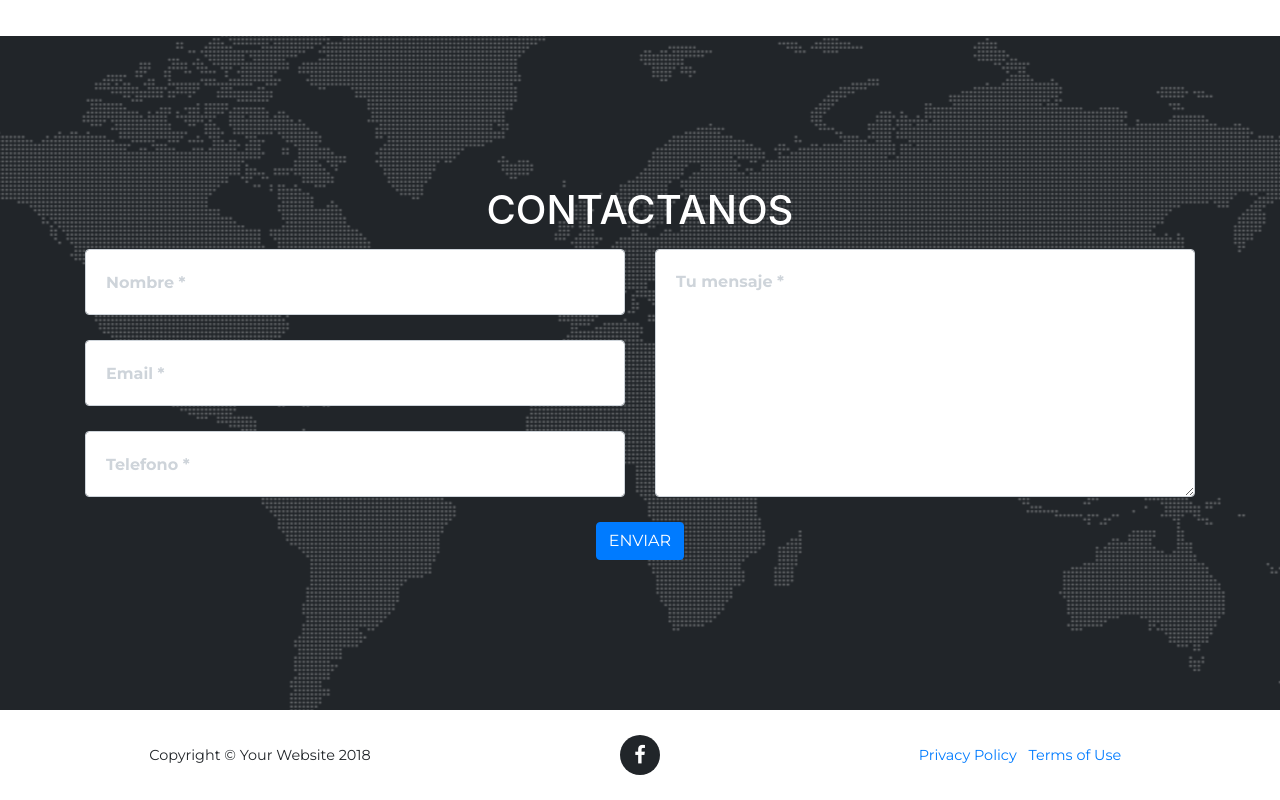
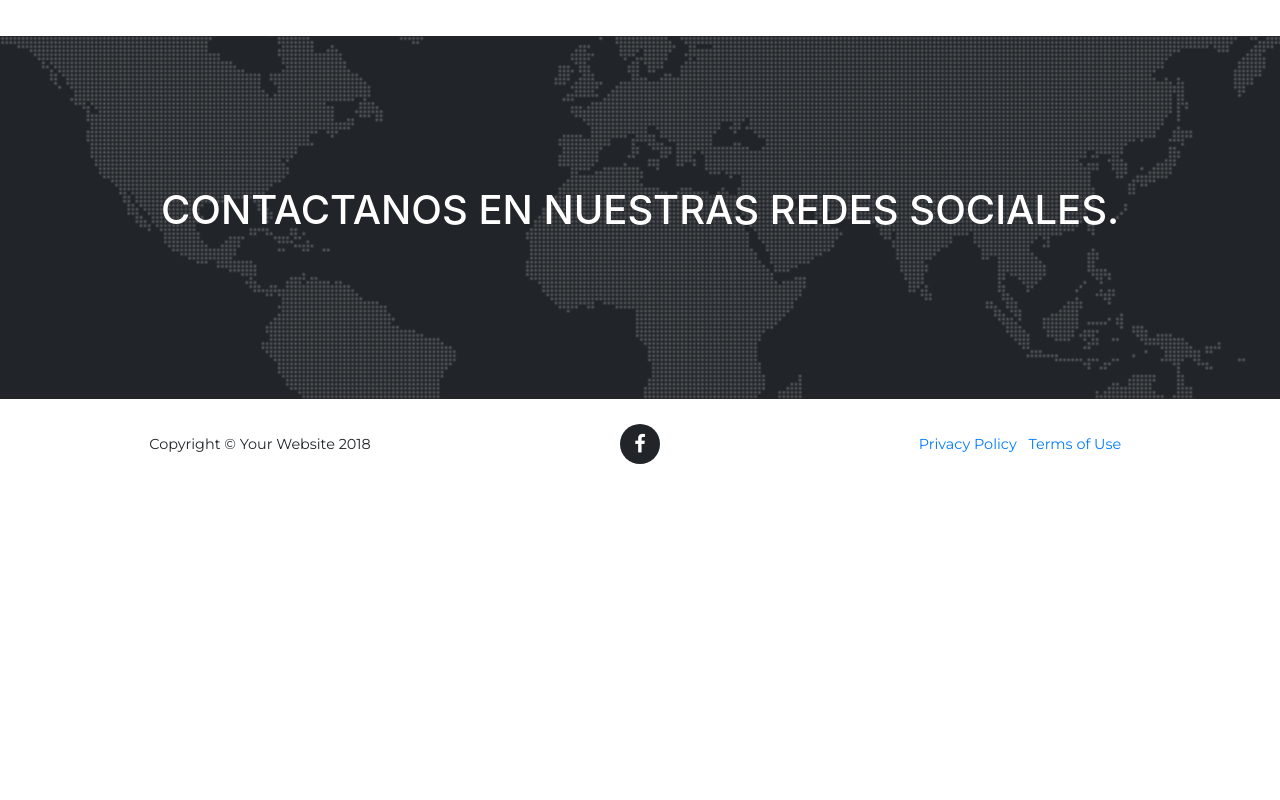
Before and after one commit to tecquila/Tecquila, a website with bundled scripts: page index.html in a window 1280 px wide. Shown: the part 6560-7360 px from the top of the page. After the commit the page ends 7049 px from the top, so only its background shows below. Built offline with nearby package versions, Linux system fonts and the light colour scheme; files whose address does not match are found by name; a web font is replaced by a local one.

Commit message:
Add files via upload

```diff
--- a/index.html
+++ b/index.html
@@ -340,43 +340,11 @@
       <div class="container">
         <div class="row">
           <div class="col-lg-12 text-center">
-            <h2 class="section-heading text-uppercase">Contactanos</h2>
+            <h2 class="section-heading text-uppercase">Contactanos en nuestras redes sociales.</h2>
 
           </div>
         </div>
-        <div class="row">
-          <div class="col-lg-12">
-            <form id="contactForm" name="sentMessage" novalidate>
-              <div class="row">
-                <div class="col-md-6">
-                  <div class="form-group">
-                    <input class="form-control" id="name" type="text" placeholder="Nombre *" required data-validation-required-message="Por favor ingresa tu nombre.">
-                    <p class="help-block text-danger"></p>
-                  </div>
-                  <div class="form-group">
-                    <input class="form-control" id="email" type="email" placeholder="Email *" required data-validation-required-message="Por favor ingresa tu email.">
-                    <p class="help-block text-danger"></p>
-                  </div>
-                  <div class="form-group">
-                    <input class="form-control" id="phone" type="tel" placeholder="Telefono *" required data-validation-required-message="Por favor ingresa tu telefono.">
-                    <p class="help-block text-danger"></p>
-                  </div>
-                </div>
-                <div class="col-md-6">
-                  <div class="form-group">
-                    <textarea class="form-control" id="message" placeholder="Tu mensaje *" required data-validation-required-message="Por favor ingresa tu mensaje."></textarea>
-                    <p class="help-block text-danger"></p>
-                  </div>
-                </div>
-                <div class="clearfix"></div>
-                <div class="col-lg-12 text-center">
-                  <div id="success"></div>
-                  <button id="sendMessageButton" class="btn btn-primary btn-xl text-uppercase" type="submit">Enviar</button>
-                </div>
-              </div>
-            </form>
-          </div>
-        </div>
+
       </div>
     </section>
 
```
